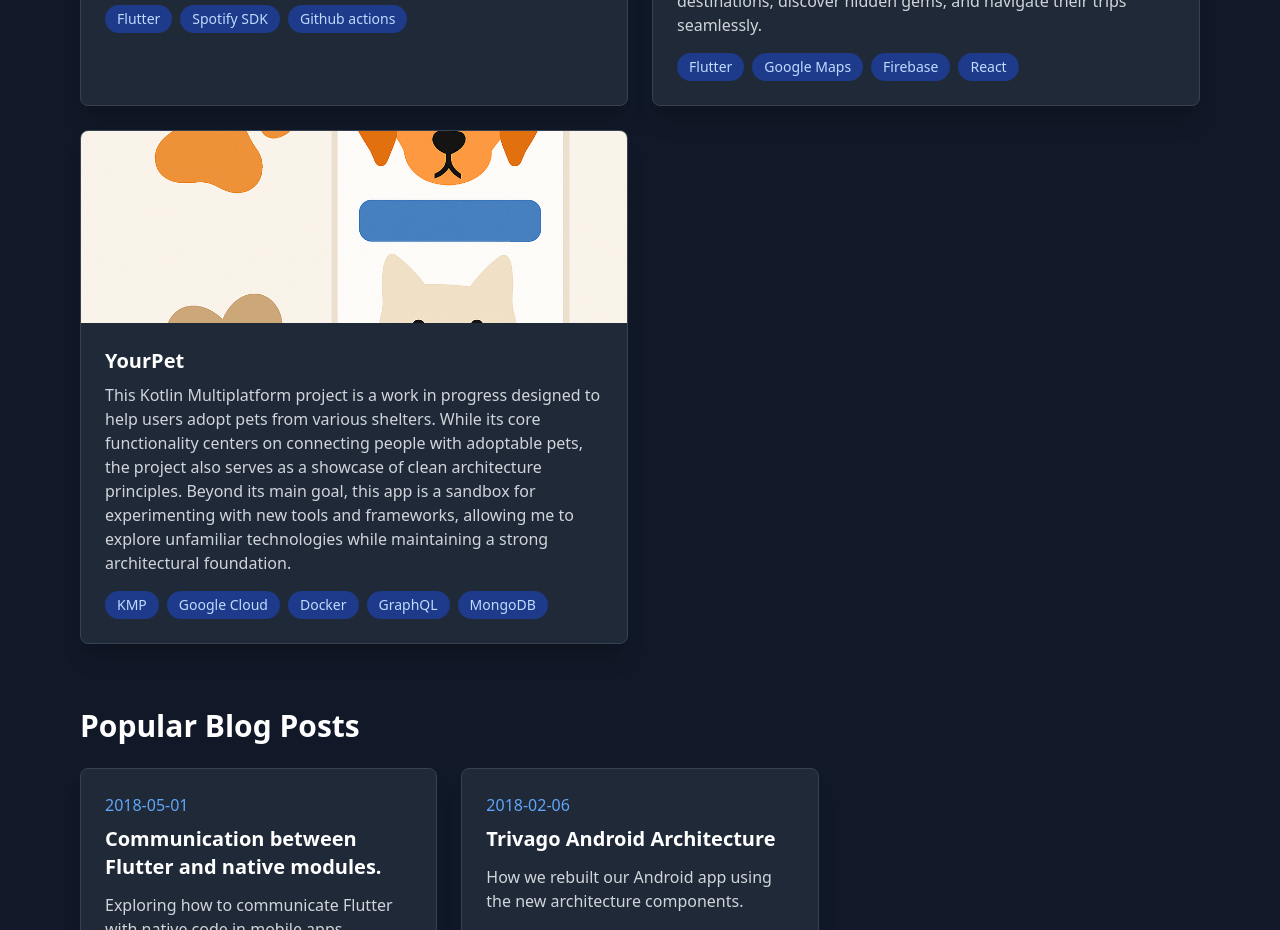
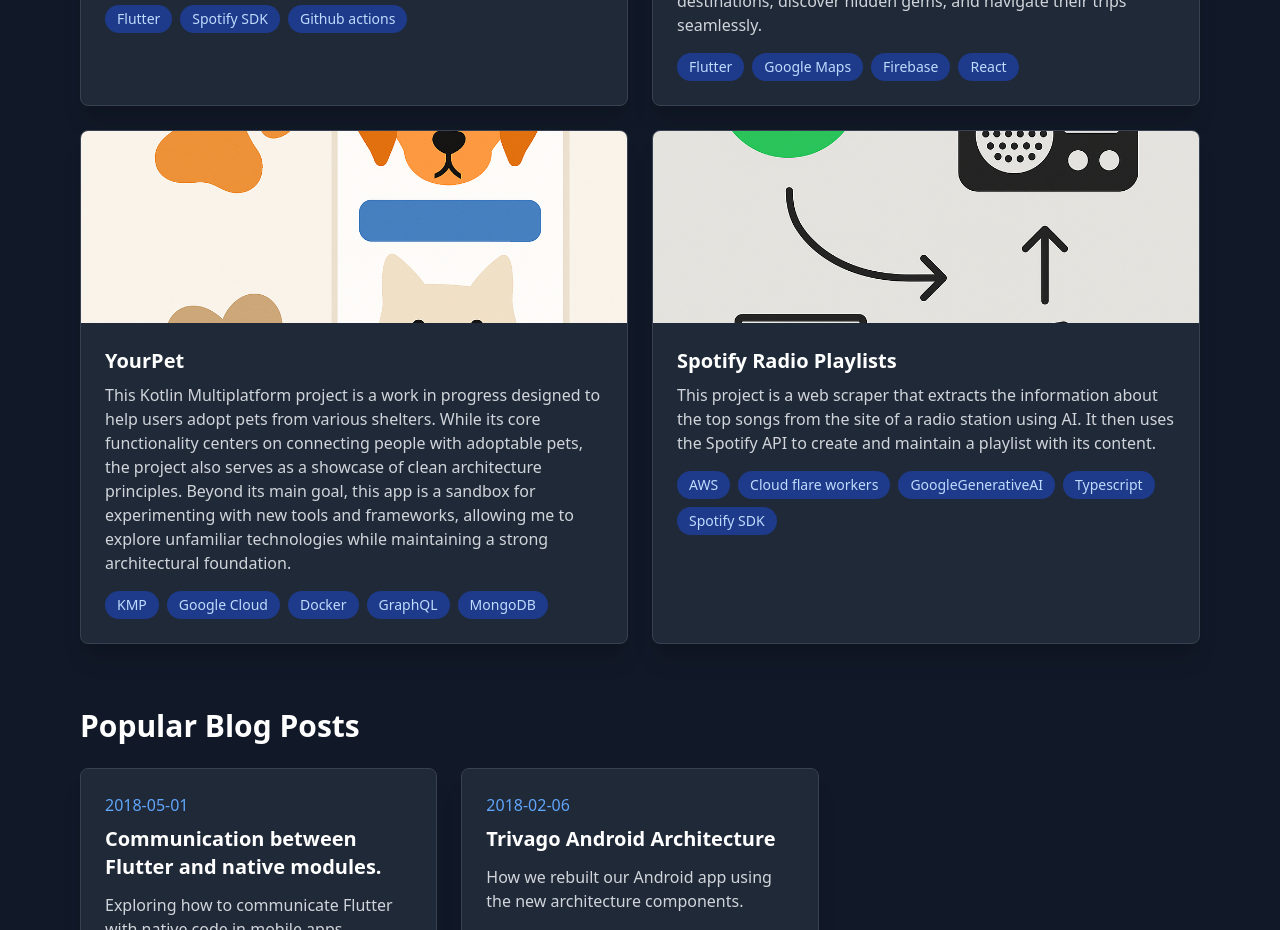
Before and after one commit to RafaO/rafao.github.io, a React (Vite) app: page / in a window 1280 px wide. Shown: the part 2120-3050 px from the top of the page. Built offline with nearby package versions, Linux system fonts and the light colour scheme.

Commit message:
include radio playlist project

```diff
--- a/src/App.tsx
+++ b/src/App.tsx
@@ -266,6 +266,13 @@ const projects = [
     image: "images/yourpet.png",
     technologies: ["KMP", "Google Cloud", "Docker", "GraphQL", "MongoDB"],
     url: "https://github.com/RafaO/yourpet"
+  },
+  {
+    title: "Spotify Radio Playlists",
+    description: "This project is a web scraper that extracts the information about the top songs from the site of a radio station using AI. It then uses the Spotify API to create and maintain a playlist with its content.",
+    image: "images/radio-playlists.png",
+    technologies: ["AWS", "Cloud flare workers", "GoogleGenerativeAI", "Typescript", "Spotify SDK"],
+    url: "https://github.com/RafaO/spotify-radio-playlists"
   }
 ];
 
```
Also changed, not shown: public/images/radio-playlists.png (added).
